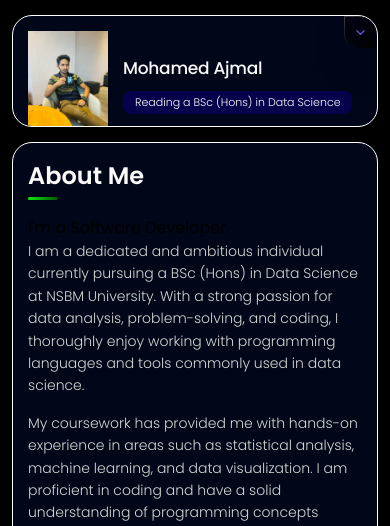
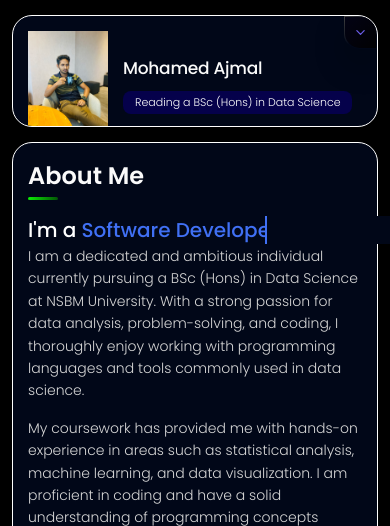
Before and after one commit to Ajmal3184/Personal, a PHP site: page / in a window 390 px wide; the page is wider, and only the part inside the window is pictured. Shown: the top 526 px of that part. Run offline with PHP 8.4, Linux system fonts and the light colour scheme.

Commit message:
style.css

```diff
--- a/assets/css/style.css
+++ b/assets/css/style.css
@@ -1269,7 +1269,7 @@ textarea.form-input::-webkit-resizer { display: none; }
  * responsive larger than 450px screen
  */
 
-/*Changing Text
+/*Changing Text*/
 
 .body{
   overflow: hidden;
@@ -1308,7 +1308,13 @@ textarea.form-input::-webkit-resizer { display: none; }
     }
   }
 
-	Changing Text*/
+	/*Changing Text*/
+
+@media (max-width: 450px) {
+  .container .text {
+    font-size: 20px;
+  }
+}
 
 
 @media (min-width: 450px) {
@@ -1330,7 +1336,7 @@ textarea.form-input::-webkit-resizer { display: none; }
 
 
 
-	/*Changing Text
+	/*Changing Text*/
 
 .body{
   overflow: hidden;
@@ -1369,7 +1375,7 @@ textarea.form-input::-webkit-resizer { display: none; }
     }
   }
 
-	Changing Text*/
+	/*Changing Text*/
 
 }
 
```
